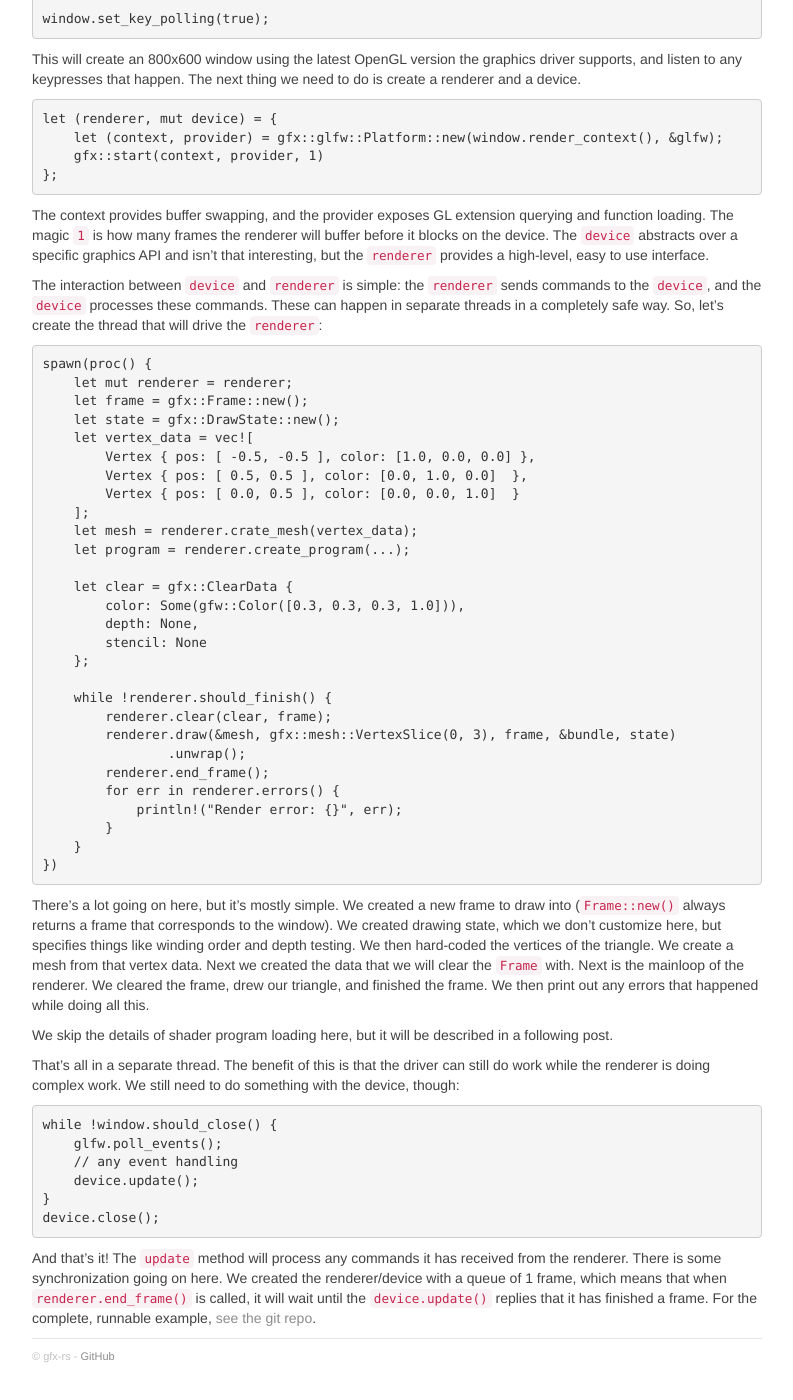
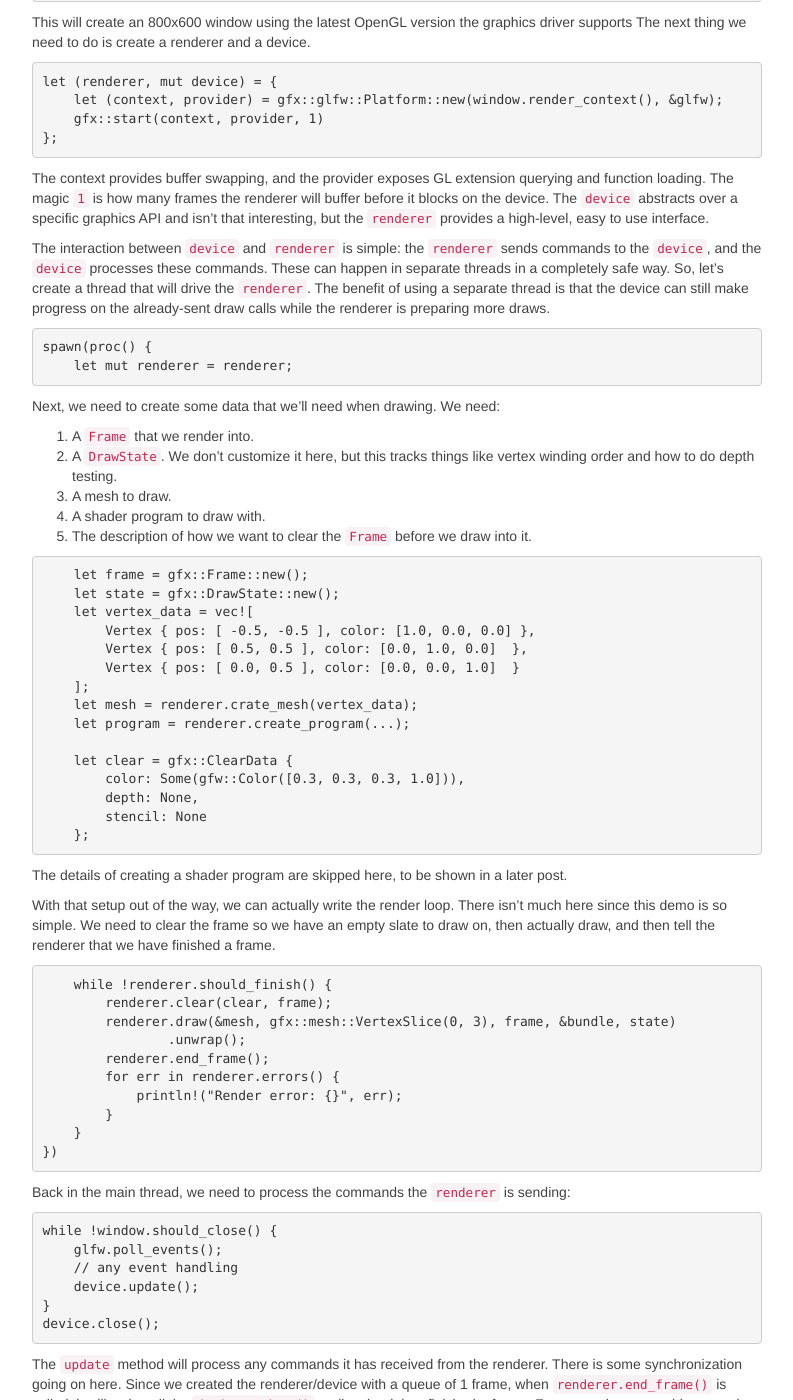
Before and after one commit to gfx-rs/gfx-rs.github.io, a Jekyll site: the page built from _posts/2014-07-25-intro.md, in a window 1280 px wide and 1400 px high, scrolled down 874 px. Shown: the whole window, without its empty margins (338-1131 px from the left). Built offline with Jekyll 4.4.1, drawn with Linux system fonts in a browser that asks for light colours; nearby versions of some CDN libraries; library files that are not in the unit come from our copies; Markdown is read by kramdown in place of the engine named in the settings; before the commit the page ends 2239 px from its top, so only the background shows below that; some of the changed text lies outside the part shown.

Commit message:
Tighten up a lot of wording

````diff
--- a/_posts/2014-07-25-intro.md
+++ b/_posts/2014-07-25-intro.md
@@ -48,13 +48,11 @@
     .try_modern_context_hints()
     .create()
     .expect("Could not make window :(");
-
-window.set_key_polling(true);
 ```
 
 This will create an 800x600 window using the latest OpenGL version the
-graphics driver supports, and listen to any keypresses that happen. The next
-thing we need to do is create a renderer and a device.
+graphics driver supports The next thing we need to do is create a renderer and
+a device.
 
 ```
 let (renderer, mut device) = {
@@ -63,18 +61,34 @@
 };
 ```
 
-The context provides buffer swapping, and the provider exposes GL extension querying and function
-loading. The magic `1` is how many frames the renderer will buffer before it blocks on the device.
-The `device` abstracts over a specific graphics API and isn't that interesting, but the `renderer`
-provides a high-level, easy to use interface.
+The context provides buffer swapping, and the provider exposes GL extension
+querying and function loading. The magic `1` is how many frames the renderer
+will buffer before it blocks on the device.  The `device` abstracts over a
+specific graphics API and isn't that interesting, but the `renderer` provides
+a high-level, easy to use interface.
 
-The interaction between `device` and `renderer` is simple: the `renderer` sends commands to the
-`device`, and the `device` processes these commands. These can happen in separate threads in a
-completely safe way. So, let's create the thread that will drive the `renderer`:
+The interaction between `device` and `renderer` is simple: the `renderer`
+sends commands to the `device`, and the `device` processes these commands.
+These can happen in separate threads in a completely safe way. So, let's
+create a thread that will drive the `renderer`.  The benefit of using a
+separate thread is that the device can still make progress on the already-sent
+draw calls while the renderer is preparing more draws.
 
 ```
 spawn(proc() {
     let mut renderer = renderer;
+```
+
+Next, we need to create some data that we'll need when drawing. We need:
+
+1. A `Frame` that we render into.
+2. A `DrawState`. We don't customize it here, but this tracks things like
+   vertex winding order and how to do depth testing.
+3. A mesh to draw.
+4. A shader program to draw with.
+5. The description of how we want to clear the `Frame` before we draw into it.
+
+```
     let frame = gfx::Frame::new();
     let state = gfx::DrawState::new();
     let vertex_data = vec![
@@ -90,7 +104,17 @@
         depth: None,
         stencil: None
     };
+```
 
+The details of creating a shader program are skipped here, to be shown in a
+later post.
+
+With that setup out of the way, we can actually write the render loop. There
+isn't much here since this demo is so simple. We need to clear the frame so we
+have an empty slate to draw on, then actually draw, and then tell the renderer
+that we have finished a frame.
+
+```
     while !renderer.should_finish() {
         renderer.clear(clear, frame);
         renderer.draw(&mesh, gfx::mesh::VertexSlice(0, 3), frame, &bundle, state)
@@ -103,20 +127,8 @@
 })
 ```
 
-There's a lot going on here, but it's mostly simple. We created a new frame to
-draw into (`Frame::new()` always returns a frame that corresponds to the
-window). We created drawing state, which we don't customize here, but
-specifies things like winding order and depth testing. We then hard-coded the
-vertices of the triangle. We create a mesh from that vertex data. Next we
-created the data that we will clear the `Frame` with.  Next is the mainloop of
-the renderer. We cleared the frame, drew our triangle, and finished the frame.
-We then print out any errors that happened while doing all this.
-
-We skip the details of shader program loading here, but it will be described
-in a following post.
-
-That's all in a separate thread. The benefit of this is that the driver can still do work
-while the renderer is doing complex work. We still need to do something with the device, though:
+Back in the main thread, we need to process the commands the `renderer` is
+sending:
 
 ```
 while !window.should_close() {
@@ -127,8 +139,9 @@
 device.close();
 ```
 
-And that's it! The `update` method will process any commands it has received from the renderer.
-There is some synchronization going on here. We created the renderer/device with a queue of 1 frame,
-which means that when `renderer.end_frame()` is called, it will wait until the `device.update()`
-replies that it has finished a frame. For the complete, runnable example, [see the git
+The `update` method will process any commands it has received from the
+renderer.  There is some synchronization going on here. Since we created the
+renderer/device with a queue of 1 frame, when `renderer.end_frame()` is
+called, it will wait until the `device.update()` replies that it has finished
+a frame. For a complete, runnable example, [see the git
 repo](https://github.com/gfx-rs/gfx-rs/blob/master/src/examples/triangle/main.rs).
````
